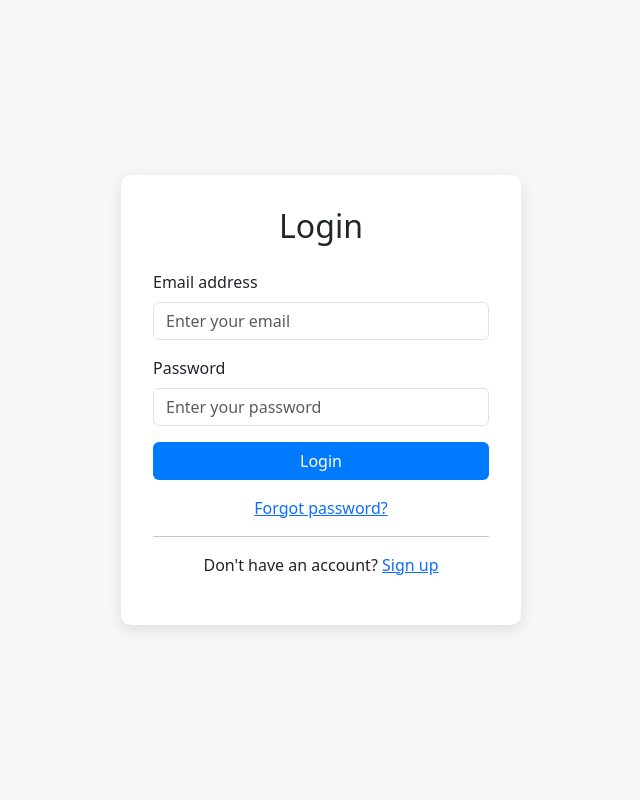
After one commit to wd-princelathiya/my_blog_app, a Django app: template templates/blog/login.html in a window 1280 px wide. The commit adds this page. Shown: the whole page, without its empty margins (319-959 px from the left). Run offline with Django 5.2, Linux system fonts and the light colour scheme; the template is opened without the code that fills it, so the values that code supplies are empty.

Commit message:
created login in signup html file

```diff
--- a/templates/blog/index.html
+++ b/templates/blog/index.html
@@ -37,6 +37,5 @@
             {% endfor %}
     </div>
 </div>
-finally working
 
 {% endblock %}
--- /dev/null
+++ b/templates/blog/login.html
@@ -0,0 +1,71 @@
+<!DOCTYPE html>
+<html lang="en">
+<head>
+    <meta charset="UTF-8">
+    <meta name="viewport" content="width=device-width, initial-scale=1.0">
+    <title>Login Page</title>
+    <link href="https://cdn.jsdelivr.net/npm/bootstrap@5.3.0-alpha3/dist/css/bootstrap.min.css" rel="stylesheet">
+    <style>
+        body {
+            background-color: #f7f7f7;
+            height: 100vh;
+            display: flex;
+            justify-content: center;
+            align-items: center;
+        }
+        .login-container {
+            background-color: white;
+            padding: 2rem;
+            border-radius: 10px;
+            box-shadow: 0 5px 15px rgba(0, 0, 0, 0.1);
+            width: 100%;
+            max-width: 400px;
+        }
+        .form-control:focus {
+            box-shadow: none;
+            border-color: #007bff;
+        }
+        .btn-custom {
+            background-color: #007bff;
+            color: white;
+        }
+        .btn-custom:hover {
+            background-color: #0056b3;
+        }
+        .login-header {
+            text-align: center;
+            margin-bottom: 1.5rem;
+        }
+    </style>
+</head>
+<body>
+
+<div class="login-container">
+    <h2 class="login-header">Login</h2>
+    <form>
+        <div class="mb-3">
+            <label for="email" class="form-label">Email address</label>
+            <input type="email" class="form-control" id="email" placeholder="Enter your email" required>
+        </div>
+        <div class="mb-3">
+            <label for="password" class="form-label">Password</label>
+            <input type="password" class="form-control" id="password" placeholder="Enter your password" required>
+        </div>
+        <div class="d-grid gap-2">
+            <button type="submit" class="btn btn-custom">Login</button>
+        </div>
+        <div class="text-center mt-3">
+            <a href="#">Forgot password?</a>
+        </div>
+    </form>
+    <hr>
+    <div class="text-center">
+        <p>Don't have an account? <a href="sign_up.html" id="sign-up-link">Sign up</a></p>
+    </div>
+</div>
+
+
+<script src="https://cdn.jsdelivr.net/npm/bootstrap@5.3.0-alpha3/dist/js/bootstrap.bundle.min.js"></script>
+
+</body>
+</html>
```
Also changed, not shown: templates/blog/sign_up.html (added, +73 -0 lines).
